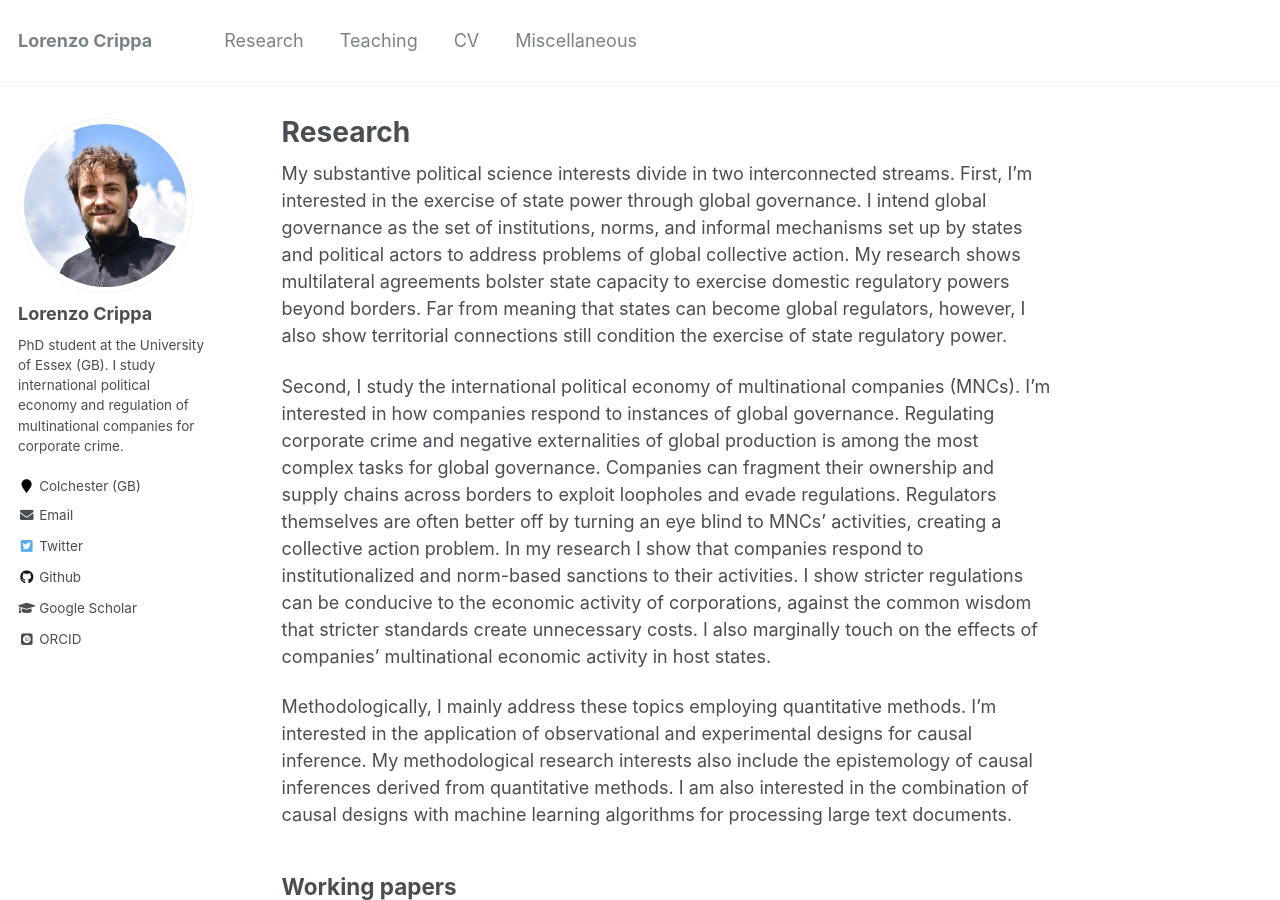
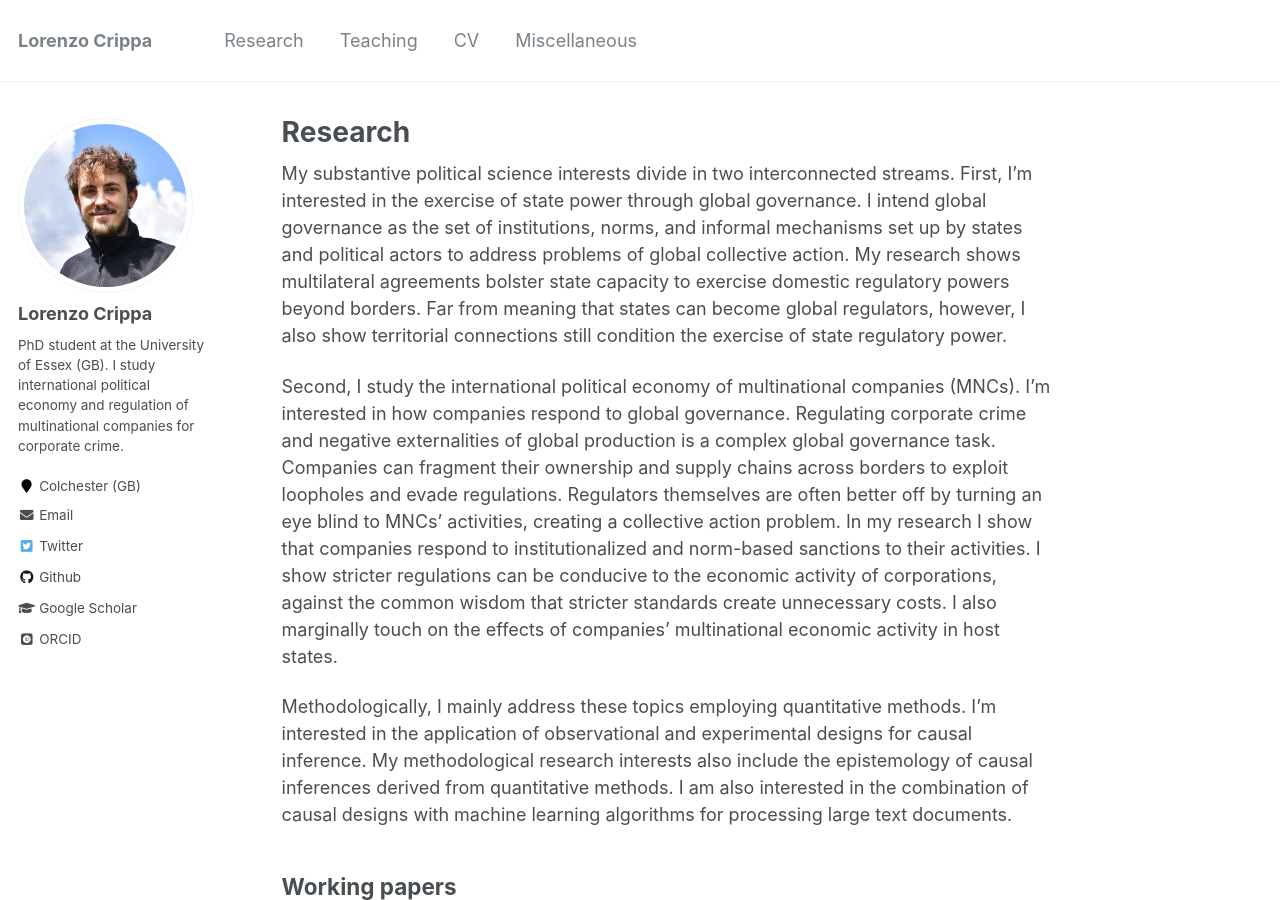
Before and after one commit to lorenzo-crippa/lorenzo-crippa.github.io, a Jekyll site: the page built from _pages/research.md, in a window 1280 px wide and 900 px high. Built offline with Jekyll 4.4.1, drawn with Linux system fonts in a browser that asks for light colours; some web fonts are replaced.

Commit message:
Update research.md

```diff
--- a/_pages/research.md
+++ b/_pages/research.md
@@ -7,7 +7,7 @@ redirect_from:
 ---
 My substantive political science interests divide in two interconnected streams. First, I'm interested in the exercise of state power through global governance. I intend global governance as the set of institutions, norms, and informal mechanisms set up by states and political actors to address problems of global collective action. My research shows multilateral agreements bolster state capacity to exercise domestic regulatory powers beyond borders. Far from meaning that states can become global regulators, however, I also show territorial connections still condition the exercise of state regulatory power.
 
-Second, I study the international political economy of multinational companies (MNCs). I'm interested in how companies respond to instances of global governance. Regulating corporate crime and negative externalities of global production is among the most complex tasks for global governance. Companies can fragment their ownership and supply chains across borders to exploit loopholes and evade regulations. Regulators themselves are often better off by turning an eye blind to MNCs' activities, creating a collective action problem. In my research I show that companies respond to institutionalized and norm-based sanctions to their activities. I show stricter regulations can be conducive to the economic activity of corporations, against the common wisdom that stricter standards create unnecessary costs. I also marginally touch on the effects of companies' multinational economic activity in host states.
+Second, I study the international political economy of multinational companies (MNCs). I'm interested in how companies respond to global governance. Regulating corporate crime and negative externalities of global production is a complex global governance task. Companies can fragment their ownership and supply chains across borders to exploit loopholes and evade regulations. Regulators themselves are often better off by turning an eye blind to MNCs' activities, creating a collective action problem. In my research I show that companies respond to institutionalized and norm-based sanctions to their activities. I show stricter regulations can be conducive to the economic activity of corporations, against the common wisdom that stricter standards create unnecessary costs. I also marginally touch on the effects of companies' multinational economic activity in host states.
 
 Methodologically, I mainly address these topics employing quantitative methods. I'm interested in the application of observational and experimental designs for causal inference. My methodological research interests also include the epistemology of causal inferences derived from quantitative methods. I am also interested in the combination of causal designs with machine learning algorithms for processing large text documents.
 
```
